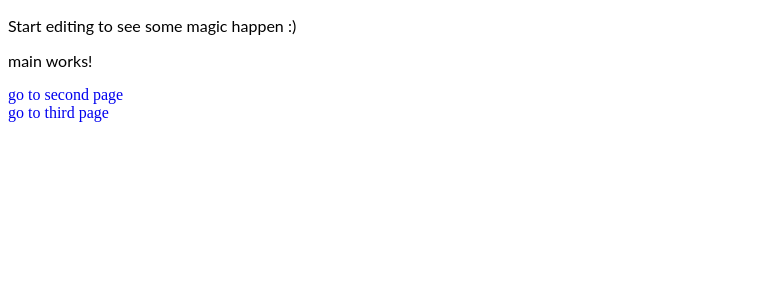
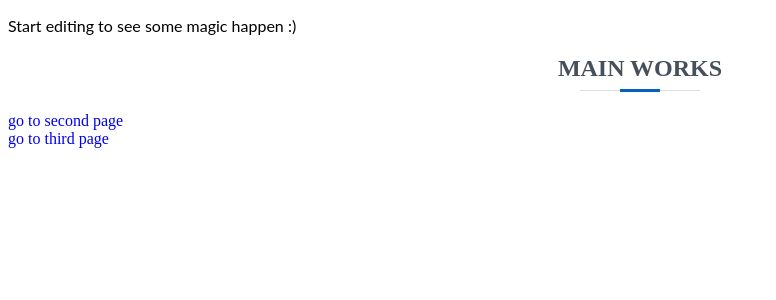
Before and after one commit to max-lt/test-stackblitz, an Angular app: page / in a window 1280 px wide. Shown: the top 300 px of the page, without its empty margins (0-776 px from the left). Built offline with nearby package versions, Linux system fonts and the light colour scheme.

Commit message:
2 files modified

```diff
--- a/src/app/pages/main/main.page.html
+++ b/src/app/pages/main/main.page.html
@@ -1,4 +1,4 @@
-<p>main works!</p>
+<h2>main works</h2>
 
 <a routerLink="/second">go to second page</a>
 
--- a/src/styles.scss
+++ b/src/styles.scss
@@ -9,3 +9,36 @@ a {
     display: none;
   }
 }
+
+h2 {
+  font-family: 'Montserrat';
+  text-transform: uppercase;
+  padding-bottom: 10px;
+  text-align: center;
+  position: relative;
+  color: #45505b;
+
+  &::before,
+  &::after {
+    content: '';
+    position: absolute;
+    display: block;
+    box-sizing: border-box;
+  }
+
+  &::before {
+    width: 120px;
+    height: 1px;
+    background: #ddd;
+    bottom: 1px;
+    left: calc(50% - 60px);
+  }
+
+  &::after {
+    width: 40px;
+    height: 3px;
+    background: #0563bb;
+    bottom: 0;
+    left: calc(50% - 20px);
+  }
+}
```
